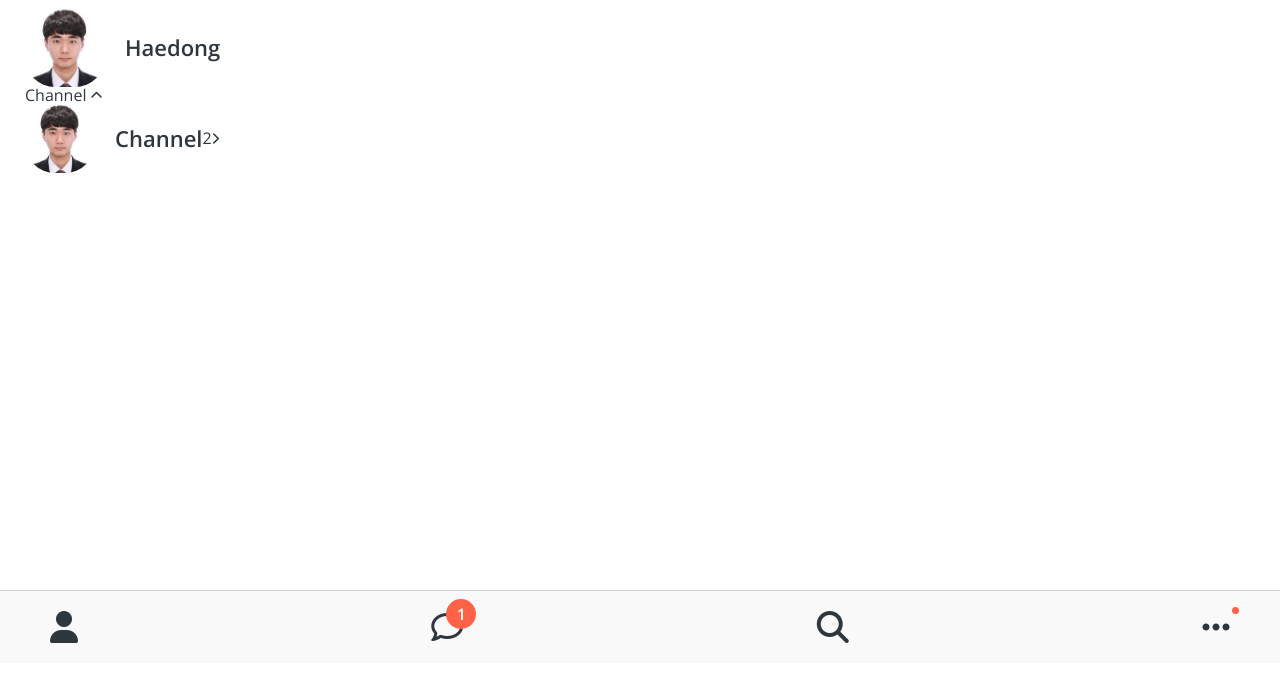
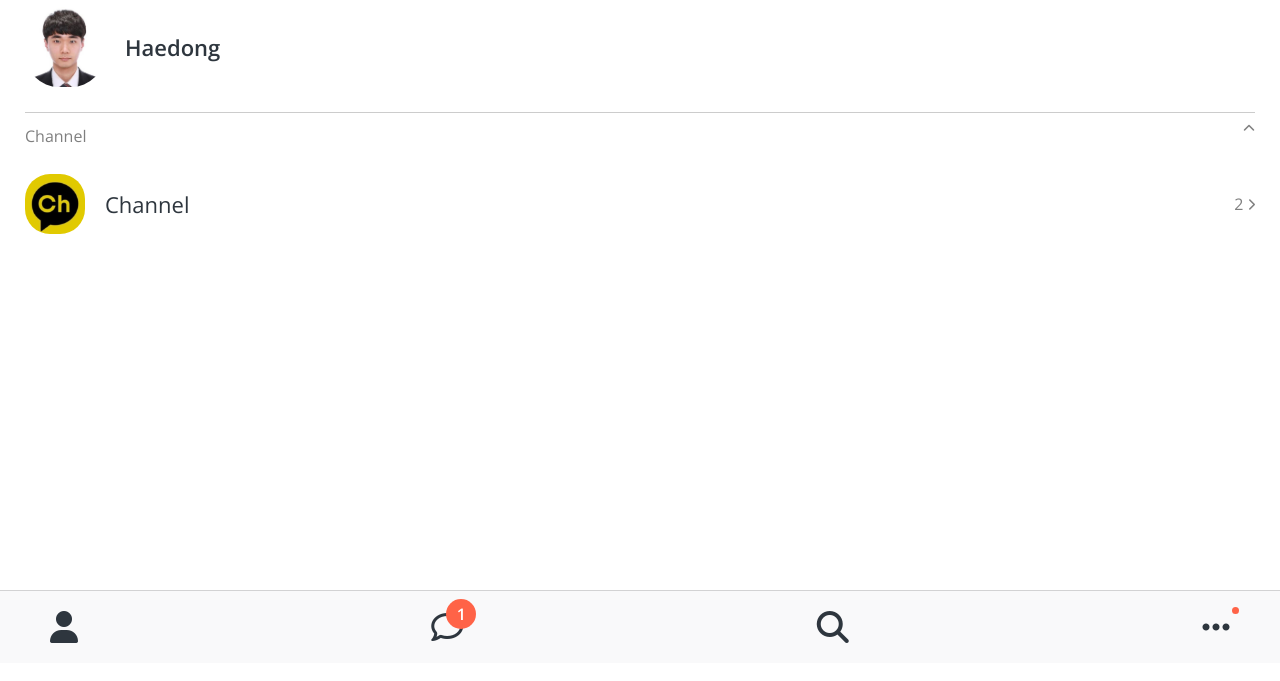
Before and after one commit to defrostingk/211207-kokoa-clone, a plain HTML site: page friends.html in a window 1280 px wide. Shown: the part 137-818 px from the top of the page. Drawn offline with nearby package versions, Linux system fonts and the light colour scheme.

Commit message:
#6.18 Finishing Friends Screen
Update user-component.css
Update friends.css
Update friends.html
Create channel.png

```diff
--- a/css/components/user-component.css
+++ b/css/components/user-component.css
@@ -1,3 +1,7 @@
+.user-component {
+  justify-content: space-between;
+}
+
 .user-component,
 .user-component__column:first-child {
   display: flex;
@@ -25,4 +29,19 @@
 .user-component__avatar--xl {
   width: 80px;
   height: 80px;
+  border-radius: 34px;
 }
+
+.user-component__avatar--sm {
+  width: 60px;
+  height: 60px;
+  border-radius: 25px;
+}
+
+.user-component__title--not-bold {
+  font-weight: 400;
+}
+
+.user-component__column:last-child {
+  color: rgba(0, 0, 0, 0.5);
+}
--- a/css/screens/friends.css
+++ b/css/screens/friends.css
@@ -15,3 +15,16 @@
 .friends-screen {
   padding: 0px var(--horizontal-space);
 }
+
+.friends-screen-channel {
+  margin-top: 25px;
+  border-top: 1px solid rgba(0, 0, 0, 0.2);
+  padding-top: 15px;
+}
+
+.friends-screen__channel-header {
+  margin-bottom: 30px;
+  display: flex;
+  justify-content: space-between;
+  color: rgba(0, 0, 0, 0.5);
+}
--- a/friends.html
+++ b/friends.html
@@ -60,15 +60,18 @@
           <div class="user-component__column">
             <img
               class="user-component__avatar user-component__avatar--sm"
-              src="img/profile.jpg"
+              src="img/channel.png"
             />
             <div class="user-component__text">
-              <h4 class="user-component__title">Channel</h4>
+              <h4 class="user-component__title user-component__title--not-bold">
+                Channel
+              </h4>
             </div>
           </div>
-          <div class="user-component__column"></div>
-          <span>2</span>
-          <i class="fas fa-chevron-right fa-xs"></i>
+          <div class="user-component__column">
+            <span>2</span>
+            <i class="fas fa-chevron-right fa-xs"></i>
+          </div>
         </div>
       </div>
     </main>
```
Also changed, not shown: img/channel.png (added).
